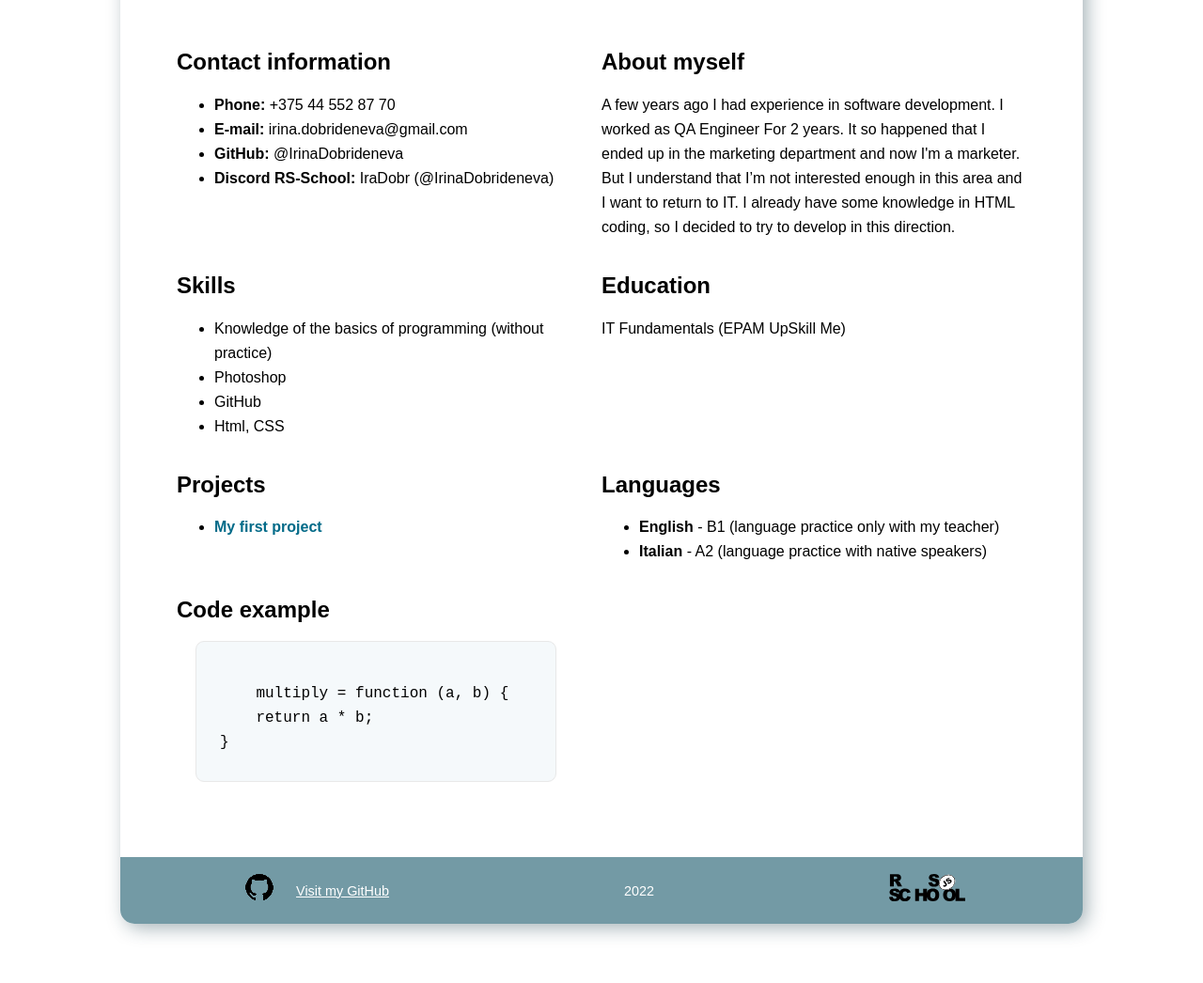
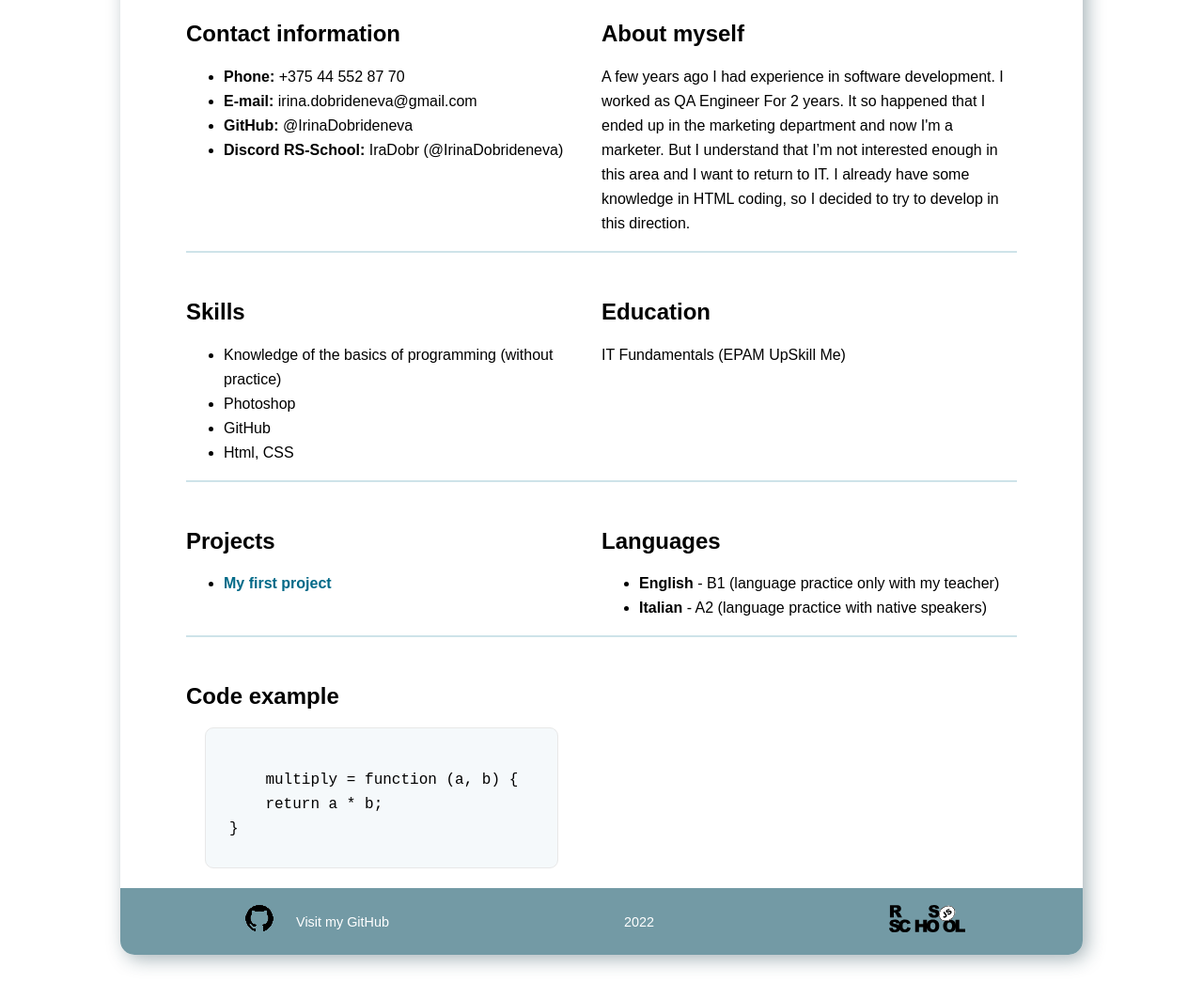
Before and after one commit to IrinaDobrideneva/rsschool-cv, a plain HTML site: page index.html in a window 1280 px wide. Shown: the part 352-1398 px from the top of the page at 94% size. Before the commit the page ends 1365 px from the top, so only its background shows below. Drawn offline with Linux system fonts and the light colour scheme.

Commit message:
fix: fix last items

```diff
--- a/style.css
+++ b/style.css
@@ -2,7 +2,7 @@
     .section {
       width: 100%;
     }
-  }
+}
 
   .conteiner {
     max-width: 1440px;
@@ -11,10 +11,10 @@
 
 html {
     scroll-behavior: smooth;
-  }
+}
 
 body {
-        margin: 0;
+    margin: 0;
     padding: 0;
     display: flex;
     line-height: 26px;
@@ -31,6 +31,7 @@ h1 {
 }
 
 a.footer-block {
+    text-decoration: none;
     color: #ffffff;
 }
 
@@ -72,13 +73,12 @@ a.footer-block {
 
 .header-section-right {
     width: 110%;
-    /* border: 1px solid white */
 }
 
 .photo {
     width: 200px;
     margin: 60px 30px 30px 60px;
-    }
+}
 
 .navigation {
     margin-top: 50px;
@@ -97,14 +97,19 @@ a.footer-block {
 }
 
 .main-section {
-    margin: 60px;
+    margin: 0 70px 0 70px;
     display: flex;
     flex-wrap: wrap;
 }
 
 .main-section section {
-    margin: 0, 20px, 0, 20px;
     width: 50%;
+    margin-top: 30px;
+    border-bottom: 2px solid #cee3e9;
+}
+
+#code {
+    border-bottom: 1px solid #ffffff;
 }
 
 .my-code {
@@ -140,8 +145,6 @@ a.footer-block {
     padding: 8px;
 }
 
-
-
 .rs-image {
     height: 30px;
 }
```
Also changed, not shown: index.html (+0 -1 lines).
